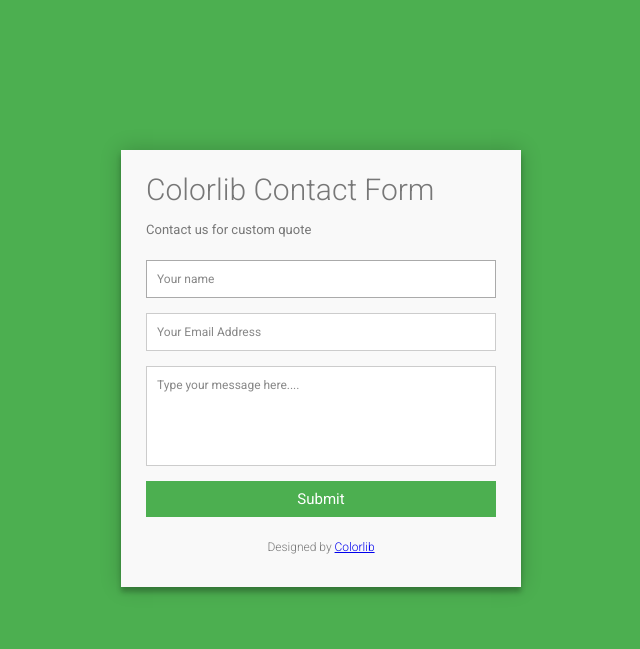
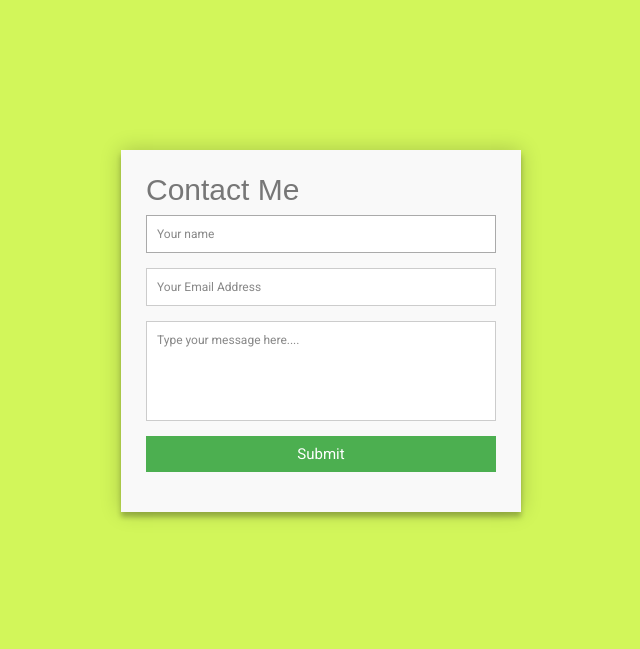
Before and after one commit to rohiit257/Rohit-s_Portfolio, a Django app: page /forms in a window 1280 px wide. Shown: the top 649 px of the page, without its empty margins (319-959 px from the left). Run offline with Django 4.2, Linux system fonts and the light colour scheme.

Commit message:
changed the forms.html

```diff
--- a/port/static/port/forms.css
+++ b/port/static/port/forms.css
@@ -13,12 +13,12 @@
 }
 
 body {
-  font-family: "Roboto", Helvetica, Arial, sans-serif;
+  font-family: "Saira Extra Condensed", sans-serif;
   font-weight: 100;
   font-size: 12px;
   line-height: 30px;
   color: #777;
-  background: #4CAF50;
+  background: #d2f65a;
 }
 
 .container {
--- a/template/forms.html
+++ b/template/forms.html
@@ -3,8 +3,7 @@
 <link rel="stylesheet" href="{% static 'port/forms.css' %}">
 <div class="container">
     <form id="contact" action="" method="post">
-      <h3>Colorlib Contact Form</h3>
-      <h4>Contact us for custom quote</h4>
+      <h3>Contact Me</h3>
       <fieldset>
         <input placeholder="Your name" type="text" tabindex="1" required autofocus>
       </fieldset>
@@ -18,6 +17,5 @@
       <fieldset>
         <button name="submit" type="submit" id="contact-submit" data-submit="...Sending">Submit</button>
       </fieldset>
-      <p class="copyright">Designed by <a href="https://colorlib.com" target="_blank" title="Colorlib">Colorlib</a></p>
     </form>
   </div>
```
